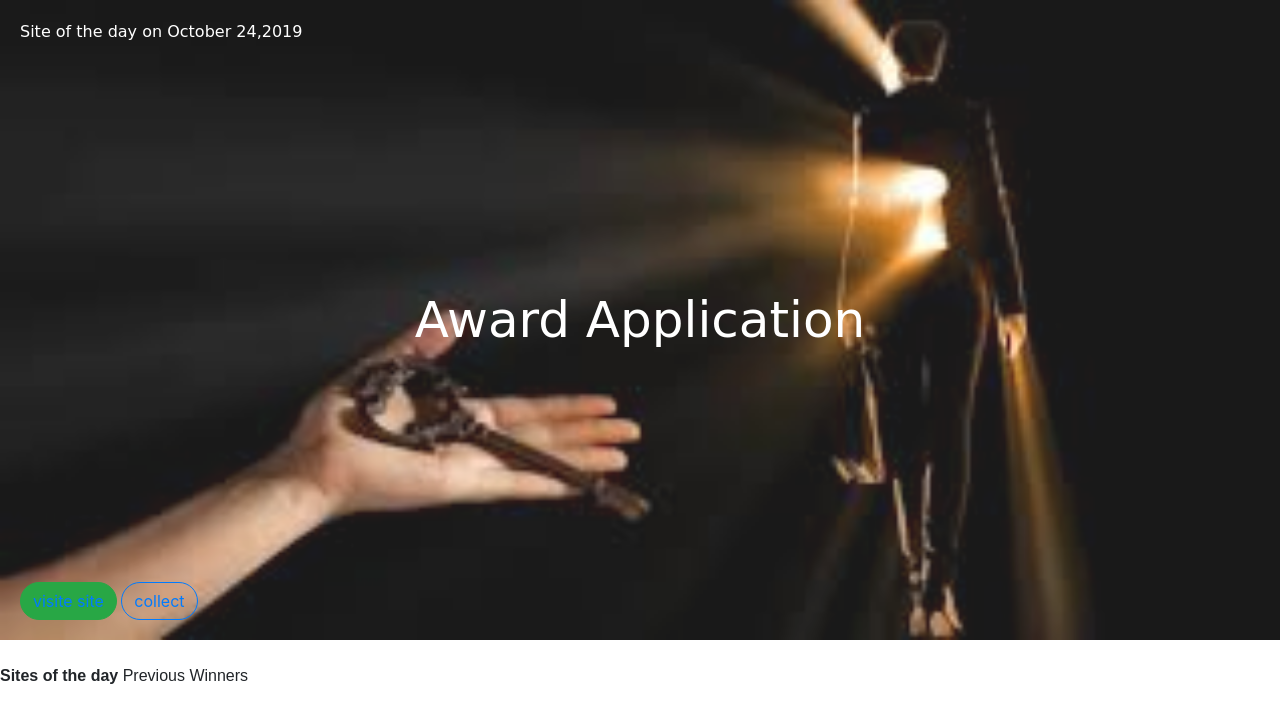
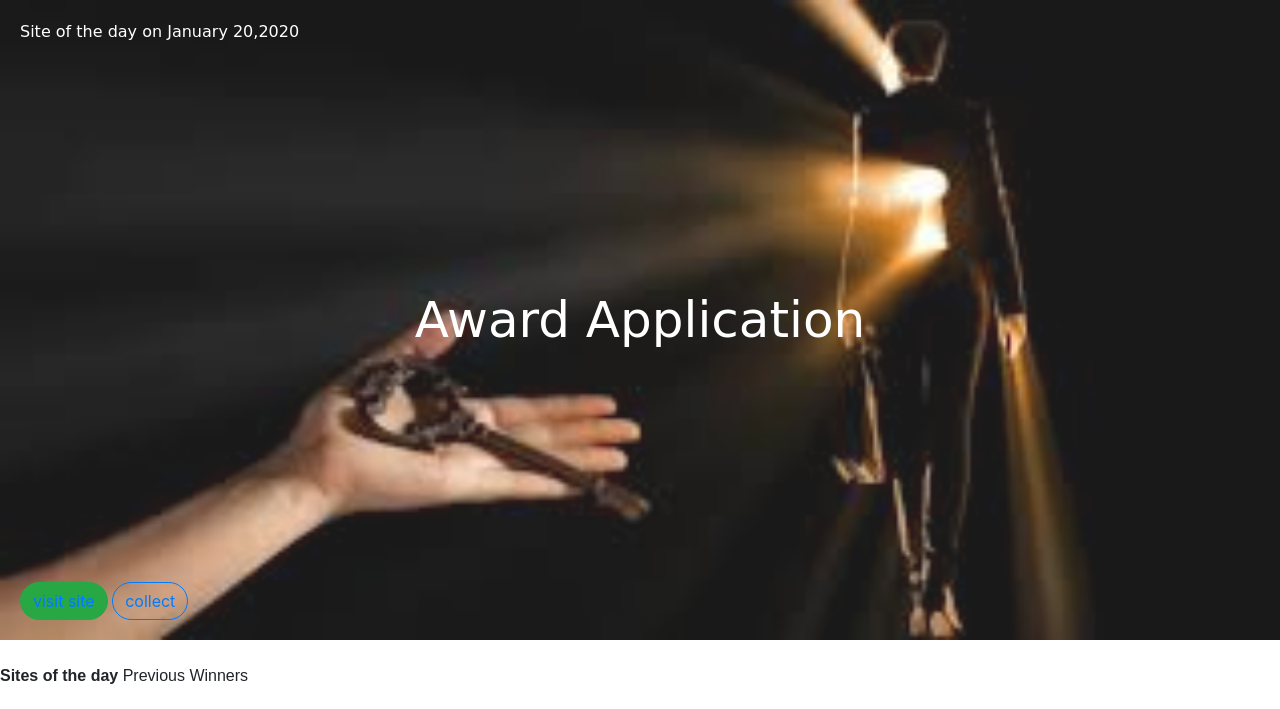
Before and after one commit to kclaudine/Awwards, a Django app: page / in a window 1280 px wide. Shown: the part 60-769 px from the top of the page. Run offline with Django 3.2, Linux system fonts and the light colour scheme; the visitor is signed in with stand-in values (Sample User, id 1); data that the repository does not hold is empty; some libraries are stand-ins or nearby versions; some web fonts are replaced.

Commit message:
add changes

```diff
--- a/awardapp/templates/index.html
+++ b/awardapp/templates/index.html
@@ -9,12 +9,12 @@
   <div class="header">
     <img src="static/image/images (9).jpeg" id="im">
     <div class="text">
-      <p  style="font-family: cursive; text-align: center;">Site of the day on October 24,2019 </p>
+      <p  style="font-family: cursive; text-align: center;">Site of the day on January 20,2020 </p>
 
     </div>
     <h1 id="aw">Award Application</h1>
     <div class="bt">
-        <button class="btn btn-success" style="border-radius:25px;"><a href="{% url 'homePage' %}">visite site</a></button>
+        <button class="btn btn-success" style="border-radius:25px;"><a href="{% url 'homePage' %}">visit site</a></button>
         <button class="btn btn-outline-primary" style="border-radius:25px;">collect</button>
     </div>
 
@@ -81,7 +81,6 @@
 
 
 
-  <!-- <p style="font-size:18px;text-align: center; color: white;margin-left: 20%;"><strong>Dukunde Marie Jeanne 2019</strong></p> -->
 
 
 
```
